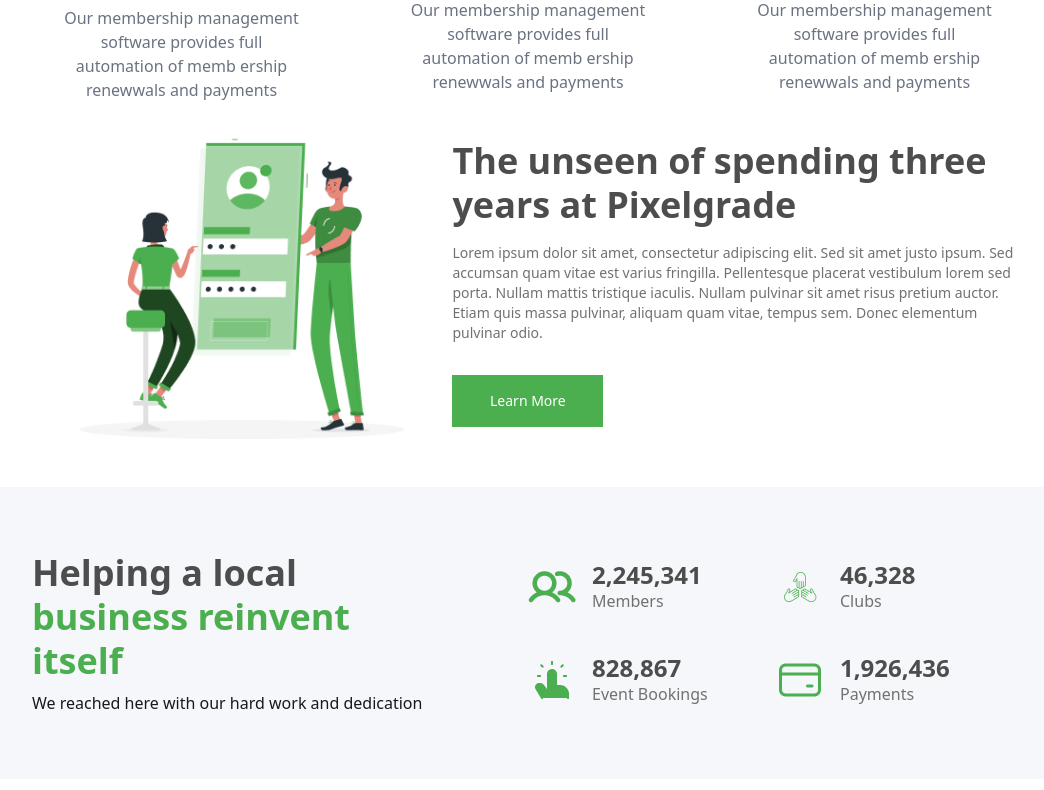
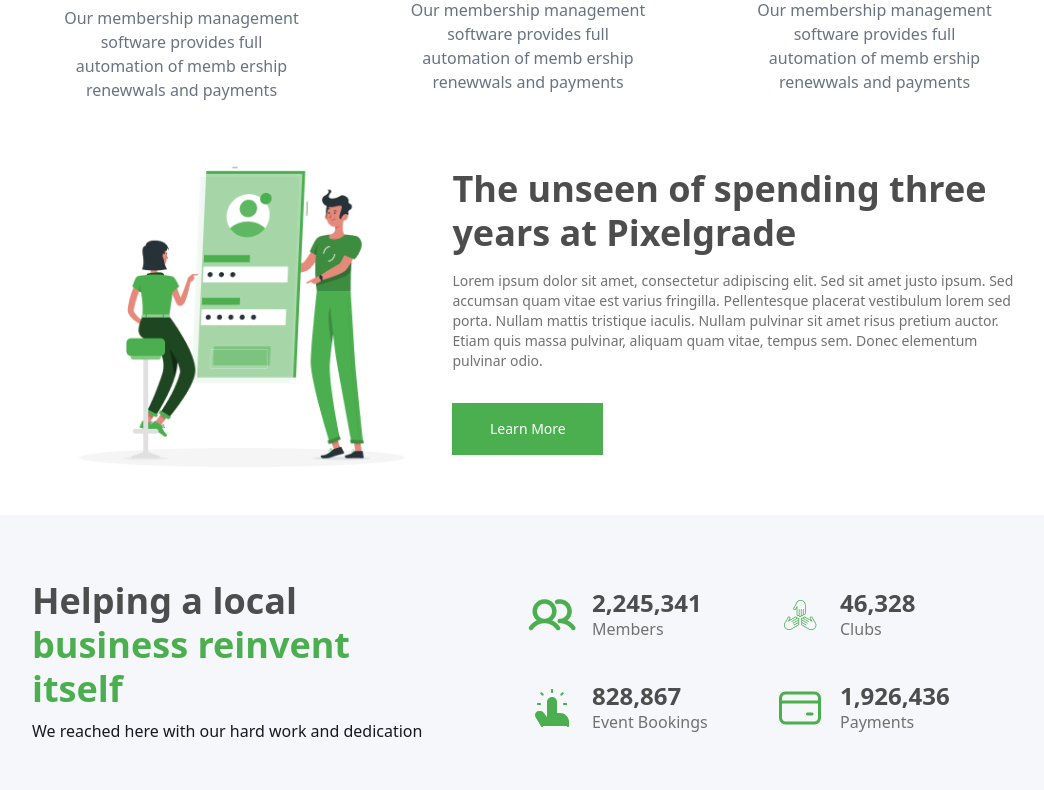
Before and after one commit to hanzala-sarwar/ecommerce-landing-page, a Next.js app: page / in a window 1280 px wide. Shown: the part 1110-1900 px from the top of the page, without its empty margins (112-1156 px from the left). Built offline with nearby package versions, Linux system fonts and the light colour scheme.

Commit message:
changing footer

```diff
--- a/components/Unlock.jsx
+++ b/components/Unlock.jsx
@@ -6,7 +6,7 @@
 
     return (
 
-        <div className='px-36  flex justify-between items-center'>
+        <div className='px-36  flex justify-between items-center mt-7'>
 
             {/* frame 35 */}
             <div className='w-[442px]  '>
--- a/components/footer.jsx
+++ b/components/footer.jsx
@@ -7,7 +7,7 @@
     <div>
 
       {/* frame 16 */}
-      <div className='py-8 flex flex-col gap-8 items-center bg-[#F5F7FA]'>
+      <div className='py-8 flex flex-col gap-8 mt-12 items-center bg-[#F5F7FA]'>
         <h1 className="font-semibold text-[64px] leading-[76px] text-[#263238] text-center max-w-[887px]">
           Pellentesque suscipit <br />
           fringilla libero eu.
```
